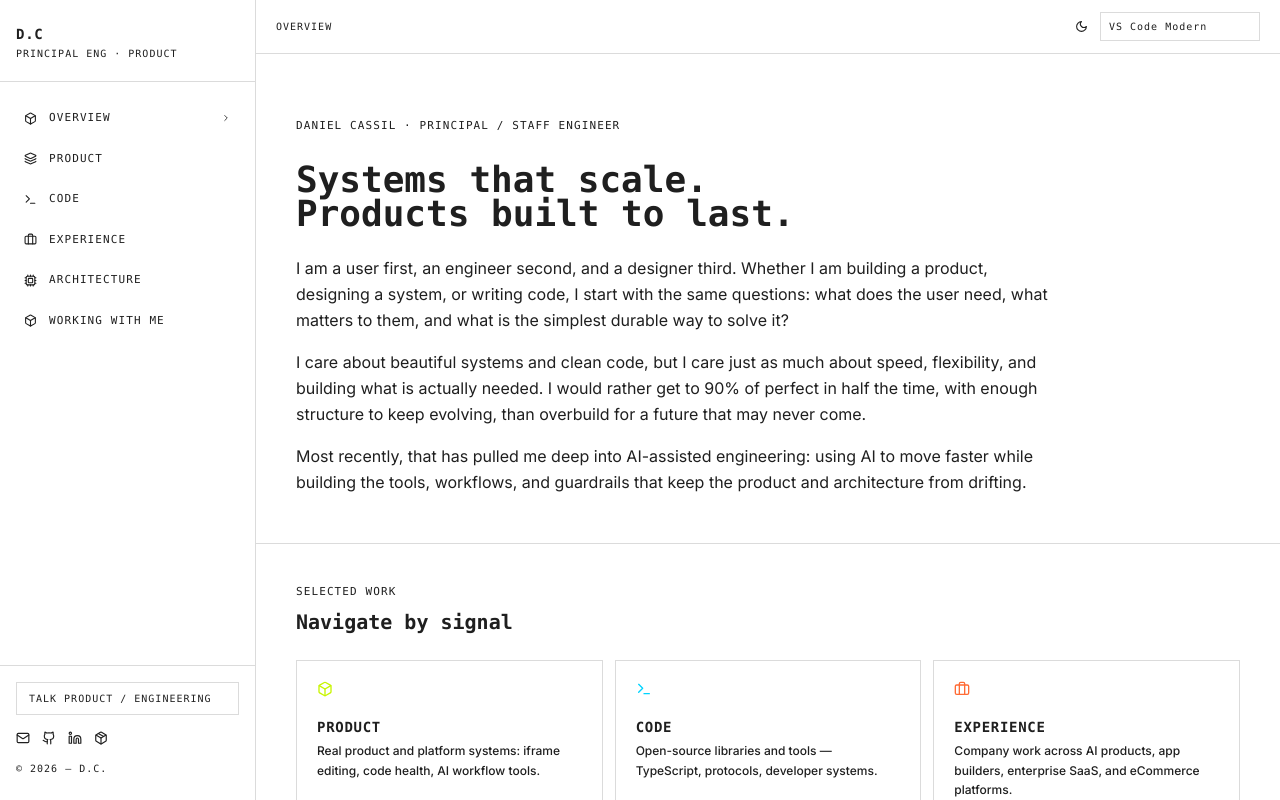
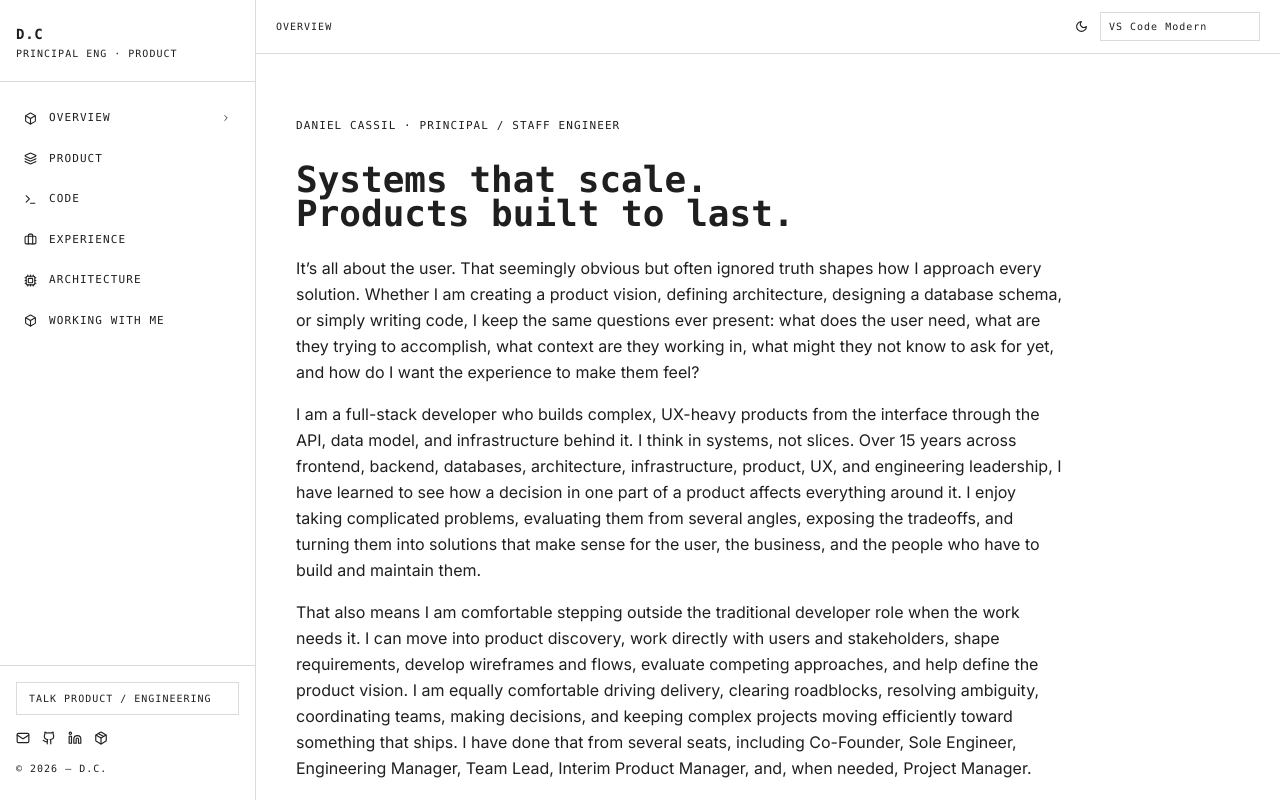
Before and after one commit to dcassil/dcassil.github.io, a React (Vite) app: page / in a window 1280 px wide. Built offline with nearby package versions, Linux system fonts and the light colour scheme.

Commit message:
Update homepage summary

```diff
--- a/src/app/pages/HomePage.tsx
+++ b/src/app/pages/HomePage.tsx
@@ -24,19 +24,62 @@ export function HomePage({ navigate }: { navigate: (s: Section) => void }) {
                 <span className="block text-primary">Products built to last.</span>
               </h1>
               <p className="mt-6 text-base text-muted-foreground leading-relaxed break-words">
-                I am a user first, an engineer second, and a designer third. Whether I am building a product,
-                designing a system, or writing code, I start with the same questions: what does the user need,
-                what matters to them, and what is the simplest durable way to solve it?
+                It’s all about the user. That seemingly obvious but often ignored truth shapes how I approach every
+                solution. Whether I am creating a product vision, defining architecture, designing a database schema,
+                or simply writing code, I keep the same questions ever present: what does the user need, what are they
+                trying to accomplish, what context are they working in, what might they not know to ask for yet, and how
+                do I want the experience to make them feel?
               </p>
               <p className="mt-4 text-base text-muted-foreground leading-relaxed break-words">
-                I care about beautiful systems and clean code, but I care just as much about speed, flexibility,
-                and building what is actually needed. I would rather get to 90% of perfect in half the time,
-                with enough structure to keep evolving, than overbuild for a future that may never come.
+                I am a full-stack developer who builds complex, UX-heavy products from the interface through the API,
+                data model, and infrastructure behind it. I think in systems, not slices. Over 15 years across frontend,
+                backend, databases, architecture, infrastructure, product, UX, and engineering leadership, I have learned
+                to see how a decision in one part of a product affects everything around it. I enjoy taking complicated
+                problems, evaluating them from several angles, exposing the tradeoffs, and turning them into solutions
+                that make sense for the user, the business, and the people who have to build and maintain them.
               </p>
               <p className="mt-4 text-base text-muted-foreground leading-relaxed break-words">
-                Most recently, that has pulled me deep into AI-assisted engineering: using AI to move faster
-                while building the tools, workflows, and guardrails that keep the product and architecture
-                from drifting.
+                That also means I am comfortable stepping outside the traditional developer role when the work needs it.
+                I can move into product discovery, work directly with users and stakeholders, shape requirements, develop
+                wireframes and flows, evaluate competing approaches, and help define the product vision. I am equally
+                comfortable driving delivery, clearing roadblocks, resolving ambiguity, coordinating teams, making
+                decisions, and keeping complex projects moving efficiently toward something that ships. I have done that
+                from several seats, including Co-Founder, Sole Engineer, Engineering Manager, Team Lead, Interim Product
+                Manager, and, when needed, Project Manager.
+              </p>
+              <p className="mt-4 text-base text-muted-foreground leading-relaxed break-words">
+                A big part of that work is communication and alignment. Product, design, engineering, and leadership each
+                have their own language and perspective, which shapes how they see, understand, and communicate about the
+                product. I am multilingual in that sense, strongest in product and leadership, followed by engineering
+                and then design. That range has consistently allowed me to translate between groups, bridge gaps in
+                understanding, and drive clarity, cohesion, and alignment around a shared vision. I have led and worked
+                with teams across more than a dozen countries and multiple industries.
+              </p>
+              <p className="mt-4 text-base text-muted-foreground leading-relaxed break-words">
+                This way of thinking started long before software. I was the kid who took things apart to understand
+                them, sent invention ideas to DARPA, Fox, and other companies, and at seven genuinely thought I had solved
+                infinite clean energy with mirrors, LEDs, solar panels, and hot glue. The second law of thermodynamics
+                eventually won, but the instinct stuck: understand how something works, imagine how it could work better,
+                and then try to build it.
+              </p>
+              <p className="mt-4 text-base text-muted-foreground leading-relaxed break-words">
+                More recently, much of my focus has been on AI-assisted engineering and what happens when software output
+                accelerates faster than our ability to review and control it. I have been building tools, workflows, and
+                deterministic guardrails that move architecture, style guides, and engineering standards out of documents
+                and into the development environment itself: static analysis, dependency boundaries, pre-commit validation,
+                build checks, CI gates, and fast feedback when something drifts. The best guardrails do more than reject
+                a bad change; they explain what failed immediately, while the decision is still fresh and easy to correct.
+              </p>
+              <p className="mt-4 text-base text-muted-foreground leading-relaxed break-words">
+                AI can produce an extraordinary amount of code very quickly. I want to keep that speed while preserving
+                the judgment, structure, and discipline that make software maintainable. The goal is to create an
+                environment where AI has no choice but to produce excellent, well-architected code, validated not by its
+                own reasoning or promises, but by immutable deterministic systems it cannot bypass.
+              </p>
+              <p className="mt-4 text-base text-muted-foreground leading-relaxed break-words">
+                The common thread through all of this is simple: understand the user, understand the whole system required
+                to serve them, bring the people responsible for it into alignment, and turn complex problems into clear
+                solutions that actually get built.
               </p>
             </div>
           </div>
```
